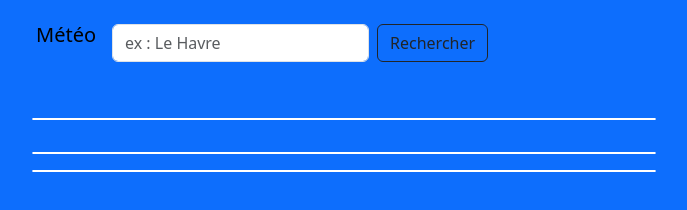
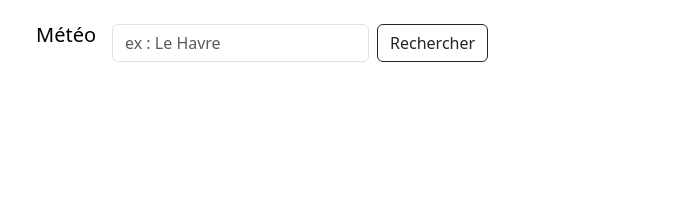
Before and after one commit to FADLI-Said/Meteo, a plain HTML site: page index.html in a window 1280 px wide. Shown: the whole page, without its empty margins (296-983 px from the left). Drawn offline with nearby package versions, Linux system fonts and the light colour scheme; no server answers.

Commit message:
Background changement

```diff
--- a/index.html
+++ b/index.html
@@ -10,7 +10,7 @@
     <link rel="stylesheet" href="./assets/css/style.css">
 </head>
 
-<body class="text-center bg-primary" id="body">
+<body class="text-center" id="body">
     <div class="container col-12 col-lg-6 p-0 red">
         <nav class="navbar navbar-expand-lg" id="nav">
             <div class="container-fluid justify-content-between">
```
